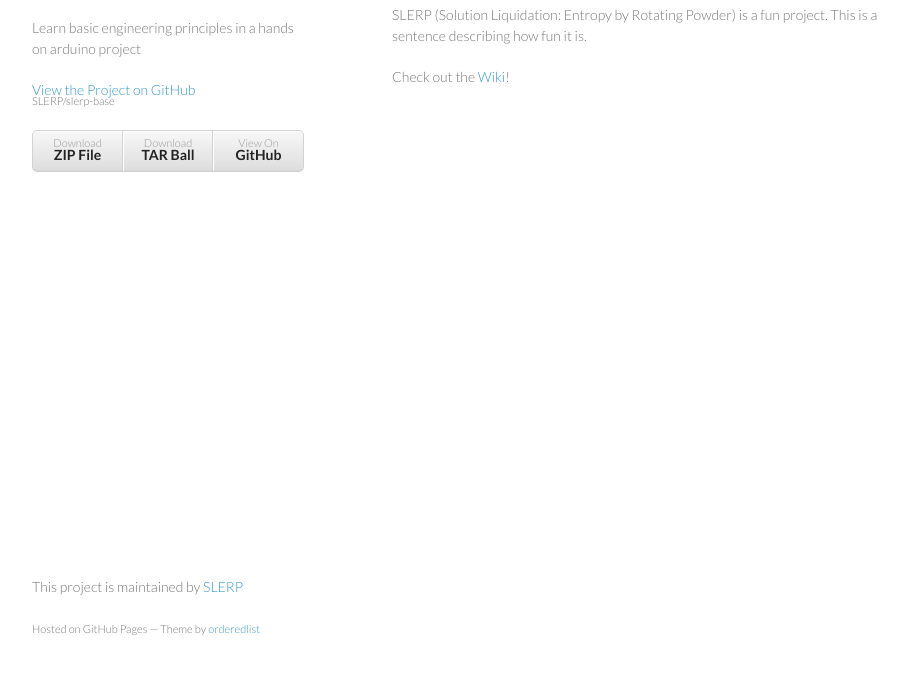
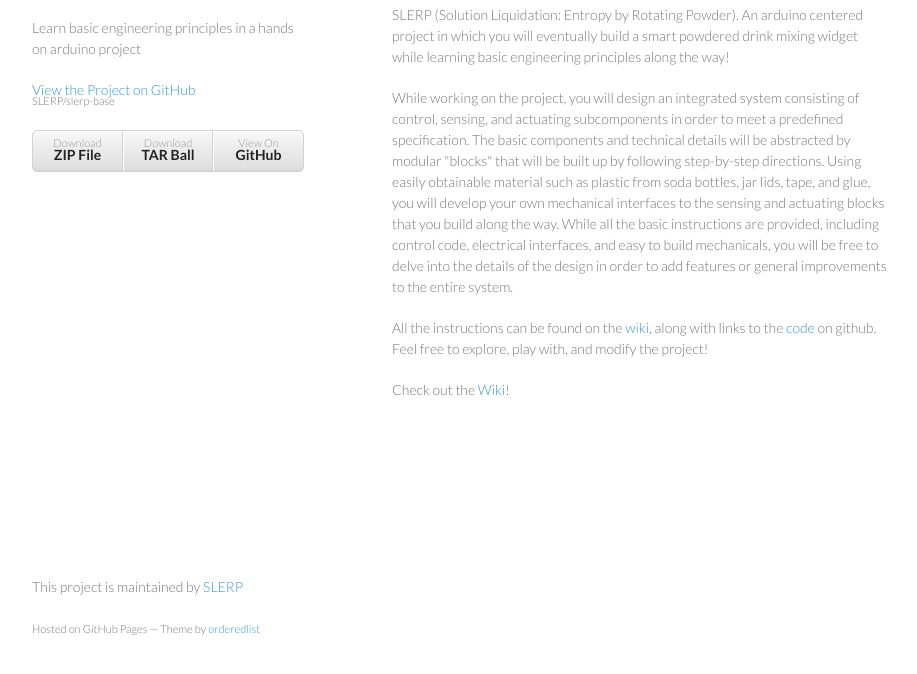
Before and after one commit to SLERP/slerp-base, a plain HTML site: page index.html in a window 1280 px wide. Shown: the part 92-766 px from the top of the page, without its empty margins (178-1095 px from the left). Drawn offline with Linux system fonts and the light colour scheme.

Commit message:
Update index.html

```diff
--- a/index.html
+++ b/index.html
@@ -31,7 +31,26 @@
         <h3>
 <a name="welcome-to-the-world-of-slerp" class="anchor" href="#welcome-to-the-world-of-slerp"><span class="octicon octicon-link"></span></a>Welcome to the world of SLERP</h3>
 
-<p>SLERP (Solution Liquidation: Entropy by Rotating Powder) is a fun project. This is a sentence describing how fun it is.</p>
+<p>
+SLERP (Solution Liquidation: Entropy by Rotating Powder). An arduino centered project in which you will
+eventually build a smart powdered drink mixing widget while learning basic engineering principles along the way!
+</p>
+<p>
+While working on the project, you will design an integrated system consisting of control,
+sensing, and actuating subcomponents in order to meet a predefined specification.
+The basic components and technical details will be abstracted by modular "blocks" that will be
+built up by following step-by-step directions. Using easily obtainable material such as
+plastic from soda bottles, jar lids, tape, and glue, you will develop your own
+mechanical interfaces to the sensing and actuating blocks that you build along the way.
+While all the basic instructions are provided, including control code, electrical
+interfaces, and easy to build mechanicals, you will be free to delve into the
+details of the design in order to add features or general improvements to the entire
+system.
+</p>
+<p>
+All the instructions can be found on the <a href="https://github.com/SLERP/slerp-base/wiki">wiki</a>, along with links to the <a href="https://github.com/SLERP/slerp-base/tree/master/code">code</a></a> on github. Feel free to explore,
+play with, and modify the project!
+</p>
 
 <p>Check out the <a href="https://github.com/SLERP/slerp-base/wiki">Wiki</a>!</p>
 
```
